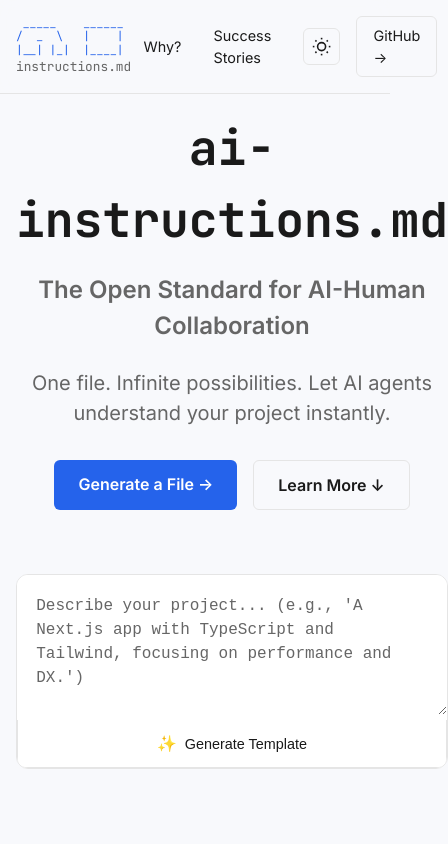
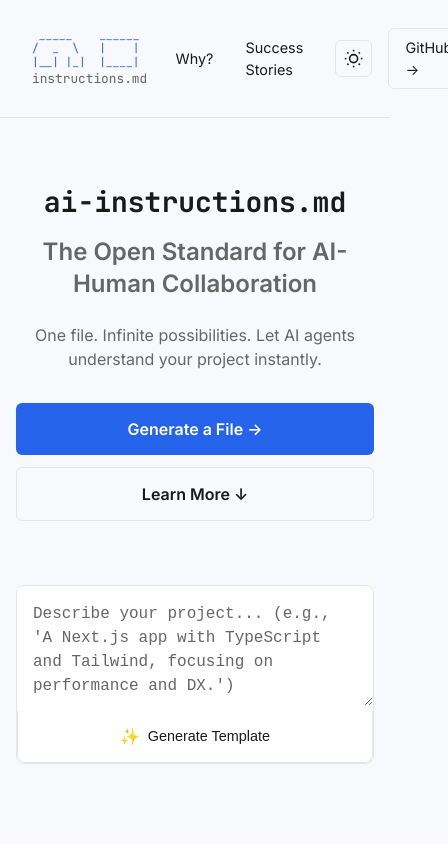
Before and after one commit to Common-Ground-DAO/ai-instructions.md, a plain HTML site: page index.html in a window 390 px wide. Shown: the top 844 px of the page, 448 px wide, since content can reach past the window. Drawn offline with Linux system fonts and the light colour scheme.

Commit message:
optimize mobile

```diff
--- a/styles.css
+++ b/styles.css
@@ -102,14 +102,17 @@
 }
 
 .hero {
-    min-height: 90vh;
-    padding: 7rem 1rem 4rem;
+    padding-top: calc(12rem + 64px);
+    padding-bottom: 6rem;
+    padding-left: 1.5rem;
+    padding-right: 1.5rem;
+    min-height: 80vh;
     display: flex;
     align-items: center;
 }
 
 .hero-content {
-    max-width: 1200px;
+    max-width: 800px;
     margin: 0 auto;
     text-align: center;
 }
@@ -1451,3 +1454,104 @@
 .footer-attribution a:hover {
     color: var(--primary);
 }
+
+/* Mobile optimizations */
+@media (max-width: 640px) {
+    /* Adjust nav spacing */
+    .nav-content {
+        padding: 0.75rem 1rem;
+        gap: 1rem;
+    }
+
+    /* Smaller logo on mobile */
+    .ascii-logo {
+        font-size: 0.7rem;
+    }
+
+    /* Adjust hero section padding and text */
+    .hero {
+        padding-top: calc(8rem + 56px);
+        padding-bottom: 3rem;
+        padding-left: 1rem;
+        padding-right: 1rem;
+    }
+
+    .hero h1 {
+        font-size: 1.75rem;
+        line-height: 1.3;
+    }
+
+    .hero-desc {
+        font-size: 1rem;
+        max-width: 100%;
+        padding: 0 0.5rem;
+    }
+
+    /* Adjust generator container */
+    .generator-container {
+        margin: 1.5rem auto 0;
+        border-radius: 8px;
+    }
+
+    .project-input {
+        min-height: 120px;
+        padding: 1rem;
+        font-size: 0.9rem;
+    }
+
+    /* Make buttons more tappable */
+    .generate-btn {
+        padding: 1rem;
+        min-height: 48px; /* Minimum tap target size */
+    }
+
+    .cta-group {
+        gap: 0.75rem;
+        flex-direction: column;
+        width: 100%;
+    }
+
+    .cta-primary, .cta-secondary {
+        width: 100%;
+        text-align: center;
+        padding: 0.875rem;
+        min-height: 44px;
+    }
+
+    /* Adjust testimonials for mobile */
+    .testimonials {
+        grid-template-columns: 1fr;
+        gap: 1rem;
+        padding: 0.5rem;
+    }
+
+    /* Ensure modal is usable on mobile */
+    .modal-container {
+        width: 95%;
+        max-height: 85vh;
+    }
+
+    .modal-content {
+        font-size: 0.8rem;
+        padding: 1rem;
+    }
+
+    /* Adjust copy button for better mobile tap */
+    .copy-btn {
+        padding: 0.5rem 0.75rem;
+        min-height: 36px;
+    }
+}
+
+/* Ensure proper touch targets for all interactive elements */
+@media (hover: none) and (pointer: coarse) {
+    /* Increase tap target sizes */
+    .nav-links a,
+    .theme-toggle,
+    .github-link {
+        min-height: 44px;
+        padding: 0.5rem 0.75rem;
+        display: flex;
+        align-items: center;
+    }
+}
```
